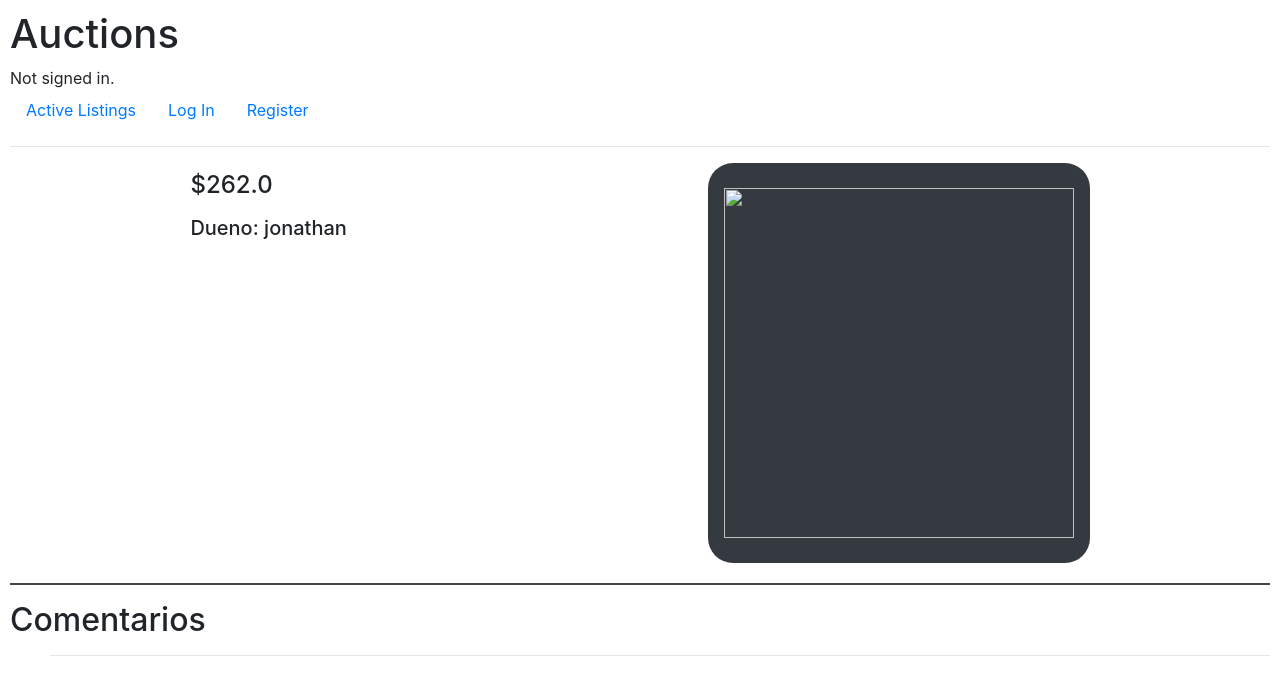
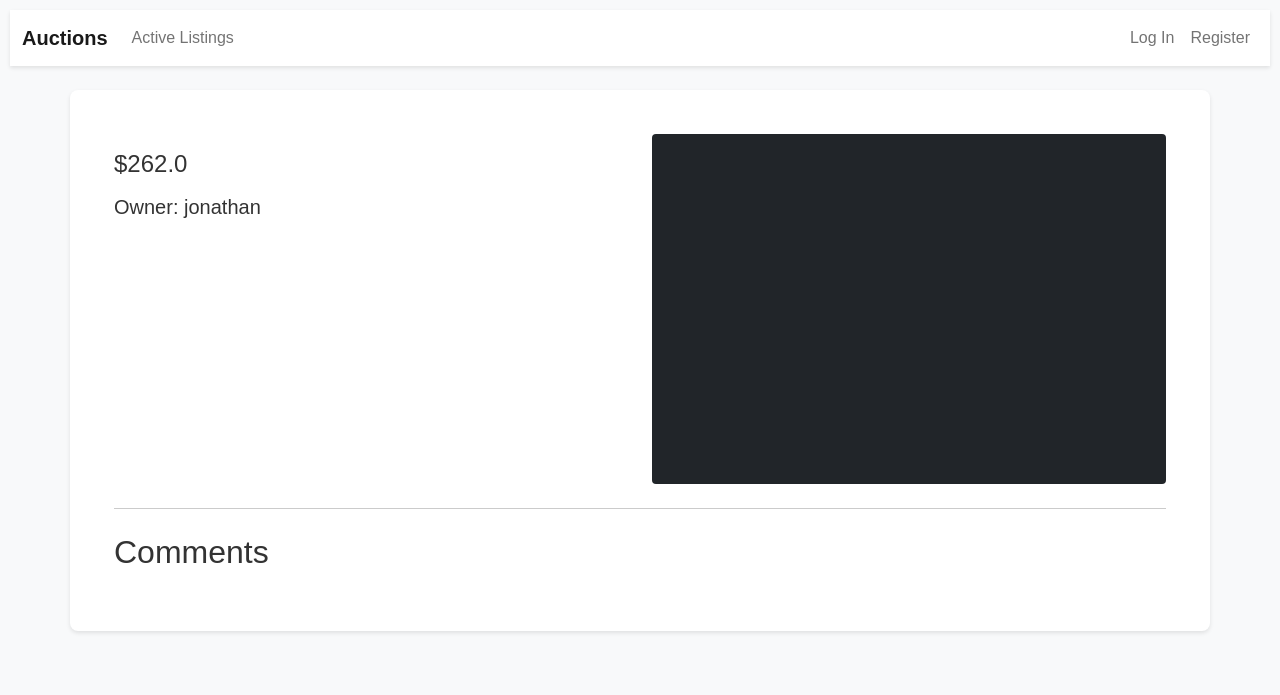
Before and after one commit to jonathan1173/cs50w-project2, a Django app: page /listing/2 in a window 1280 px wide. Shown: the top 695 px of the page. Run offline with Django 3.2, Linux system fonts and the light colour scheme; data comes from the database, SQL or seed files in the repository; both versions use the stored data as it was after the commit; some libraries are stand-ins or nearby versions.

Commit message:
estilo minimalista

```diff
--- a/auctions/templates/auctions/layout.html
+++ b/auctions/templates/auctions/layout.html
@@ -2,33 +2,71 @@
 
 <!DOCTYPE html>
 <html lang="en">
+
 <head>
+    <meta charset="UTF-8">
+    <meta name="viewport" content="width=device-width, initial-scale=1.0">
     <title>{% block title %}Auctions{% endblock %}</title>
-        <link rel="stylesheet" href="https://stackpath.bootstrapcdn.com/bootstrap/4.4.1/css/bootstrap.min.css" integrity="sha384-Vkoo8x4CGsO3+Hhxv8T/Q5PaXtkKtu6ug5TOeNV6gBiFeWPGFN9MuhOf23Q9Ifjh" crossorigin="anonymous">
+    <link href="https://cdn.jsdelivr.net/npm/bootstrap@5.1.3/dist/css/bootstrap.min.css" rel="stylesheet">
     <link href="{% static 'auctions/styles.css' %}" rel="stylesheet">
+    <style>
+        body {
+            font-family: 'Arial', sans-serif;
+            background-color: #f8f9fa;
+            color: #333;
+        }
+        .navbar {
+            background-color: #fff;
+            box-shadow: 0 2px 4px rgba(0,0,0,.1);
+        }
+        .navbar-brand {
+            font-weight: bold;
+            color: #007bff;
+        }
+        .nav-link {
+            color: #333;
+        }
+        .nav-link:hover {
+            color: #007bff;
+        }
+        .container {
+            background-color: #fff;
+            border-radius: 8px;
+            box-shadow: 0 2px 4px rgba(0,0,0,.1);
+            padding: 20px;
+            margin-top: 20px;
+        }
+    </style>
 </head>
+
 <body>
-        <h1>Auctions</h1>
-        <div>
-            {% if user.is_authenticated %}
-                Signed in as <strong>{{ user.username }}</strong>.
-            {% else %}
-                Not signed in.
-            {% endif %}
-        </div>
-        <ul class="nav">
+    <nav class="navbar navbar-expand-lg navbar-light">
+        <div class="container-fluid">
+            <a class="navbar-brand" href="{% url 'index' %}">Auctions</a>
+            <button class="navbar-toggler" type="button" data-bs-toggle="collapse" data-bs-target="#navbarNav" aria-controls="navbarNav" aria-expanded="false" aria-label="Toggle navigation">
+                <span class="navbar-toggler-icon"></span>
+            </button>
+            <div class="collapse navbar-collapse" id="navbarNav">
+                <ul class="navbar-nav me-auto">
                     <li class="nav-item">
                         <a class="nav-link" href="{% url 'index' %}">Active Listings</a>
                     </li>
                     {% if user.is_authenticated %}
                     <li class="nav-item">
-                    <a class="nav-link" href="{% url 'logout' %}">Log Out</a>
-                </li>
-                <li class="nav-item">
                         <a class="nav-link" href="{% url 'create' %}">Create List</a>
                     </li>
                     <li class="nav-item">
                         <a class="nav-link" href="{% url 'watchlist' %}">Watchlist</a>
+                    </li>
+                    {% endif %}
+                </ul>
+                <ul class="navbar-nav">
+                    {% if user.is_authenticated %}
+                    <li class="nav-item">
+                        <span class="nav-link">Signed in as <strong>{{ user.username }}</strong></span>
+                    </li>
+                    <li class="nav-item">
+                        <a class="nav-link" href="{% url 'logout' %}">Log Out</a>
                     </li>
                     {% else %}
                     <li class="nav-item">
@@ -39,8 +77,16 @@
                     </li>
                     {% endif %}
                 </ul>
-        <hr>
+            </div>
+        </div>
+    </nav>
+
+    <div class="container mt-4">
         {% block body %}
         {% endblock %}
+    </div>
+
+    <script src="https://cdn.jsdelivr.net/npm/bootstrap@5.1.3/dist/js/bootstrap.bundle.min.js"></script>
 </body>
+
 </html>
--- a/auctions/templates/auctions/listing.html
+++ b/auctions/templates/auctions/listing.html
@@ -1,41 +1,28 @@
 {% extends "auctions/layout.html" %}
 
 {% block body %}
-
-<div class="">
-    <div class="container">
+<div class="container-fluid px-3 px-md-4 py-4">
     {% if message %}
-        {% if update %}
-        <div class="alert alert-success" role="alert">
-            {{ message }}
-        </div>
-        {% else %}
-        <div class="alert alert-danger" role="alert">
+        <div class="alert alert-{% if update %}success{% else %}danger{% endif %} mb-4" role="alert">
             {{ message }}
         </div>
     {% endif %}
-        {% endif %}
-    </div>
+
     {% if not dataList.activate and user == dataList.price.user %}
-    <div class="alert alert-success" role="alert">
-        Felicidades Ganaste La Subasta!!
+        <div class="alert alert-success mb-4" role="alert">
+            Congratulations! You won the auction!
         </div>
     {% endif %}
 
-    <div class="d-flex justify-content-around  flex-row   ">
+    <div class="row g-4">
+        <div class="col-md-6">
+            <h2 class="mb-3">{{ dataList.title }}</h2>
+            <h4 class="mb-3">${{ dataList.price.bid_amount }}</h4>
+            <p class="mb-3">{{ dataList.description }}</p>
+            <h5 class="mb-4">Owner: {{ dataList.key.username }}</h5>
 
-        <!-- detalles sobre el articulo -->
-
-        <div>
-
-            <h2>{{ dataList.title }}</h2>
-            <h4>${{ dataList.price.bid_amount }} </h4>
-
-            <p>{{ dataList.description }}</p>
-            <h5>Dueno: {{ dataList.key.username }}</h5>
-
-            <!-- anadir al carrito  -->
             {% if user.is_authenticated and dataList.activate %}
+                <div class="d-flex flex-wrap gap-2 mb-4">
                     {% if esDueno %}
                         <form action="{% url 'close' id=dataList.id %}" method="POST">
                             {% csrf_token %}
@@ -48,70 +35,61 @@
                             {% csrf_token %}
                             <button type="submit" class="btn btn-danger">Remove</button>
                         </form>
-
                     {% else %}
                         <form action="{% url 'addList' id=dataList.id %}" method="POST">
                             {% csrf_token %}
                             <button type="submit" class="btn btn-success">Add</button>
                         </form>
                     {% endif %}
+                </div>
             {% endif %}
 
-            <div>
             {% if user.is_authenticated %}
-                <form action="{% url 'addBid' id=dataList.id %}" method="POST">
-
-                    <div class="">
+                <form action="{% url 'addBid' id=dataList.id %}" method="POST" class="mb-4">
                     {% csrf_token %}
-                        <label for="Price" class="form-label"><strong>Add Bid</strong></label>
-                        <input type="number" min="0" name="newBid" placeholder="Add New Bid">
-                        <button type="submit" class="btn btn-primary">oferta</button>
+                    <div class="mb-3">
+                        <label for="newBid" class="form-label"><strong>Add Bid</strong></label>
+                        <div class="input-group">
+                            <input type="number" min="0" name="newBid" id="newBid" class="form-control" placeholder="Add New Bid">
+                            <button type="submit" class="btn btn-primary">Bid</button>
                         </div>
-
+                    </div>
                 </form>
             {% endif %}
             <p>{{ mensaje }}</p>
         </div>
 
+        <div class="col-md-6">
+            <div class="bg-dark text-white p-3 rounded d-flex justify-content-center align-items-center" style="height: 350px; ">
+                <img src="{{ dataList.url }}" alt="{{ dataList.title }}" class="img-fluid" style="max-height: 400px; max-width: 100%; object-fit: cover;">
             </div>
-        <!-- imagen sobre el articulo -->
-        <div class="p-3 mb-1 bg-dark text-white "
-            style="height: 400px ; border-radius: 25px ; justify-content: center; align-items: center; display: flex; ">
-            <img style="height: 350px; width: 350px;" src="{{ dataList.url}}">
+        </div>
     </div>
 
-    </div>
+    <hr class="my-4">
 
-    <hr style="border:  solid #444 1px;">
-
-    <div class="">
-        <h2>Comentarios</h2>
+    <h2 class="mb-3">Comments</h2>
     {% if user.is_authenticated %}
-        <form action="{% url 'addComment' id=dataList.id %}" method="POST">
-
-            <div class="">
+        <form action="{% url 'addComment' id=dataList.id %}" method="POST" class="mb-4">
             {% csrf_token %}
-                <label for="Price" class="form-label"><strong>Add Comment</strong></label>
-                <input type="text" name="newComment" placeholder="Add New Comment">
+            <div class="mb-3">
+                <label for="newComment" class="form-label"><strong>Add Comment</strong></label>
+                <div class="input-group">
+                    <input type="text" name="newComment" id="newComment" class="form-control" placeholder="Add New Comment">
                     <button type="submit" class="btn btn-success">Add</button>
                 </div>
-
+            </div>
         </form>
     {% endif %}
+
+    <ul class="list-unstyled">
+        {% for comment in allComments %}
+            <li class="mb-3">
+                <p class="mb-1">{{comment.comentario}}</p>
+                <p class="text-muted small">Posted by <strong>{{comment.user }}</strong></p>
+                <hr>
+            </li>
+        {% endfor %}
+    </ul>
 </div>
-
-    <ul class="">
-        <hr>
-        {% for comment in allComments %}
-        <li>{{comment.comentario}}</li>
-        <p>posted by <strong>{{comment.user }}</strong></p>
-        <hr>
-        {% endfor %}
-
-    </ul>
-
-</div>
-<style></style>
-
-
 {% endblock %}
--- a/commerce/settings.py
+++ b/commerce/settings.py
@@ -14,6 +14,7 @@ import os
 
 # Build paths inside the project like this: os.path.join(BASE_DIR, ...)
 BASE_DIR = os.path.dirname(os.path.dirname(os.path.abspath(__file__)))
+DEFAULT_AUTO_FIELD = 'django.db.models.BigAutoField'
 
 
 # Quick-start development settings - unsuitable for production
```
Also changed, not shown: auctions/templates/auctions/index.html (+24 -17 lines), auctions/templates/auctions/watchlist.html (+13 -11 lines), db.sqlite3. Lines whose indentation alone changed are shown as unchanged.
